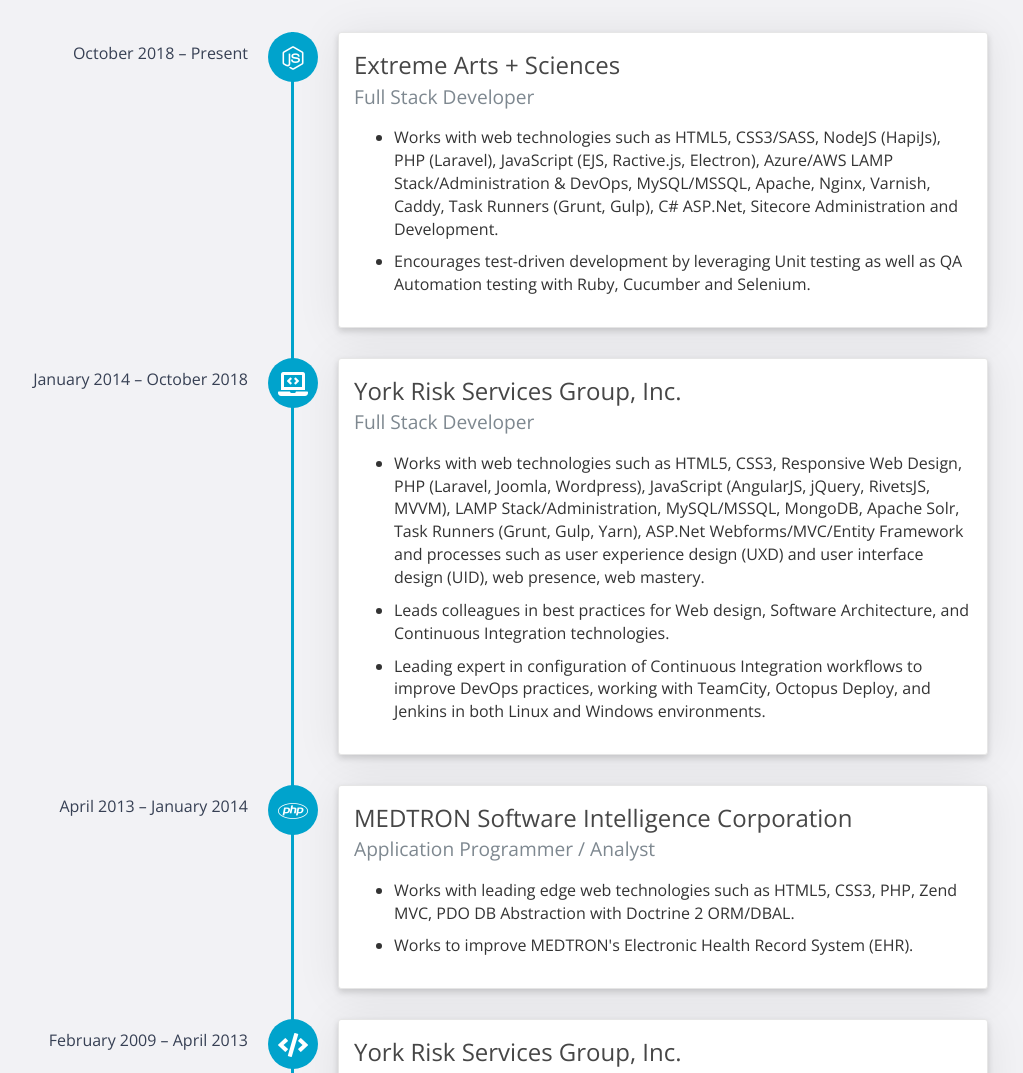
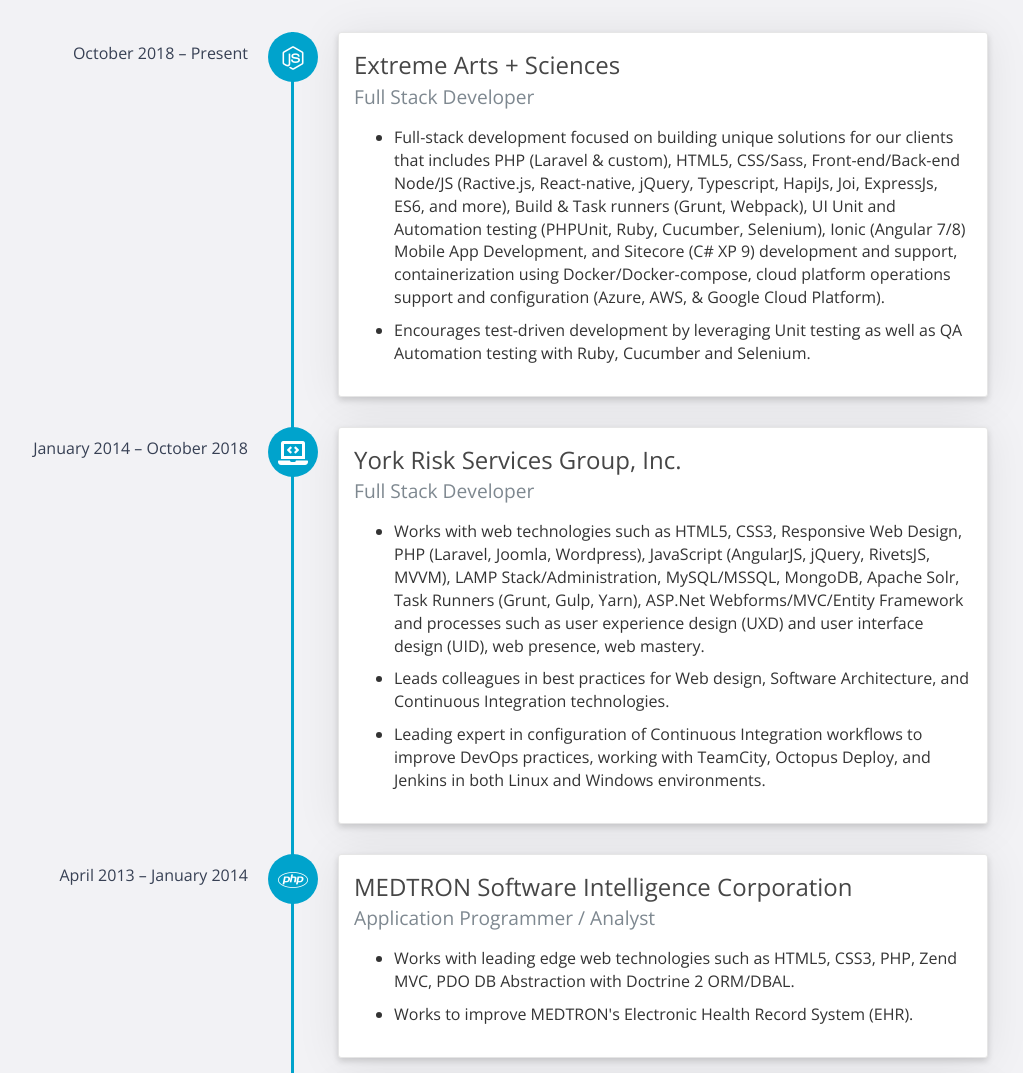
Before and after one commit to jamespsterling/jamespsterling.github.io, a website: page index.html in a window 1280 px wide. Shown: the part 1020-2093 px from the top of the page, without its empty margins (152-1175 px from the left). Drawn offline with nearby package versions, Linux system fonts and the light colour scheme; some packages are replaced by stand-ins of ours.

Commit message:
update resume and experience

```diff
--- a/index.html
+++ b/index.html
@@ -5,7 +5,7 @@
     <meta charset="utf-8">
     <meta http-equiv="X-UA-Compatible" content="IE=edge">
     <meta name="viewport" content="width=device-width, initial-scale=1">
-    <title>My Portfolio</title>
+    <title>Hey there!</title>
     <link href="https://fonts.googleapis.com/css?family=Open+Sans&display=swap" rel="stylesheet">
     <link rel="stylesheet" href="https://use.fontawesome.com/releases/v5.8.2/css/all.css"
       integrity="sha384-oS3vJWv+0UjzBfQzYUhtDYW+Pj2yciDJxpsK1OYPAYjqT085Qq/1cq5FLXAZQ7Ay"
@@ -121,9 +121,11 @@
               <h4>Full Stack Developer</h4>
               <p>
                 <ul>
-                  <li>Works with web technologies such as HTML5, CSS3/SASS, NodeJS (HapiJs), PHP (Laravel), JavaScript (EJS, Ractive.js, Electron),
-                    Azure/AWS LAMP Stack/Administration & DevOps, MySQL/MSSQL, Apache, Nginx, Varnish, Caddy, Task Runners (Grunt, Gulp),
-                    C# ASP.Net, Sitecore Administration and Development.</li>
+                  <li>Full-stack development focused on building unique solutions for our clients that includes PHP (Laravel & custom), HTML5,
+                        CSS/Sass, Front-end/Back-end Node/JS (Ractive.js, React-native, jQuery, Typescript, HapiJs, Joi, ExpressJs, ES6, and
+                        more), Build & Task runners (Grunt, Webpack), UI Unit and Automation testing (PHPUnit, Ruby, Cucumber, Selenium), Ionic
+                        (Angular 7/8) Mobile App Development, and Sitecore (C# XP 9) development and support, containerization using Docker/Docker-compose,
+                        cloud platform operations support and configuration (Azure, AWS, & Google Cloud Platform).</li>
                   <li>Encourages test-driven development by leveraging Unit testing as well as QA Automation testing with Ruby, Cucumber and Selenium.</li>
                 </ul>
              </p>
@@ -411,6 +413,7 @@
             <li>IIS</li>
             <li>Octopus Deploy</li>
             <li>TeamCity</li>
+            <li>Docker</li>
         </ul>
     </div>
     <!-- End #skills -->
```
Also changed, not shown: 1 other file.
